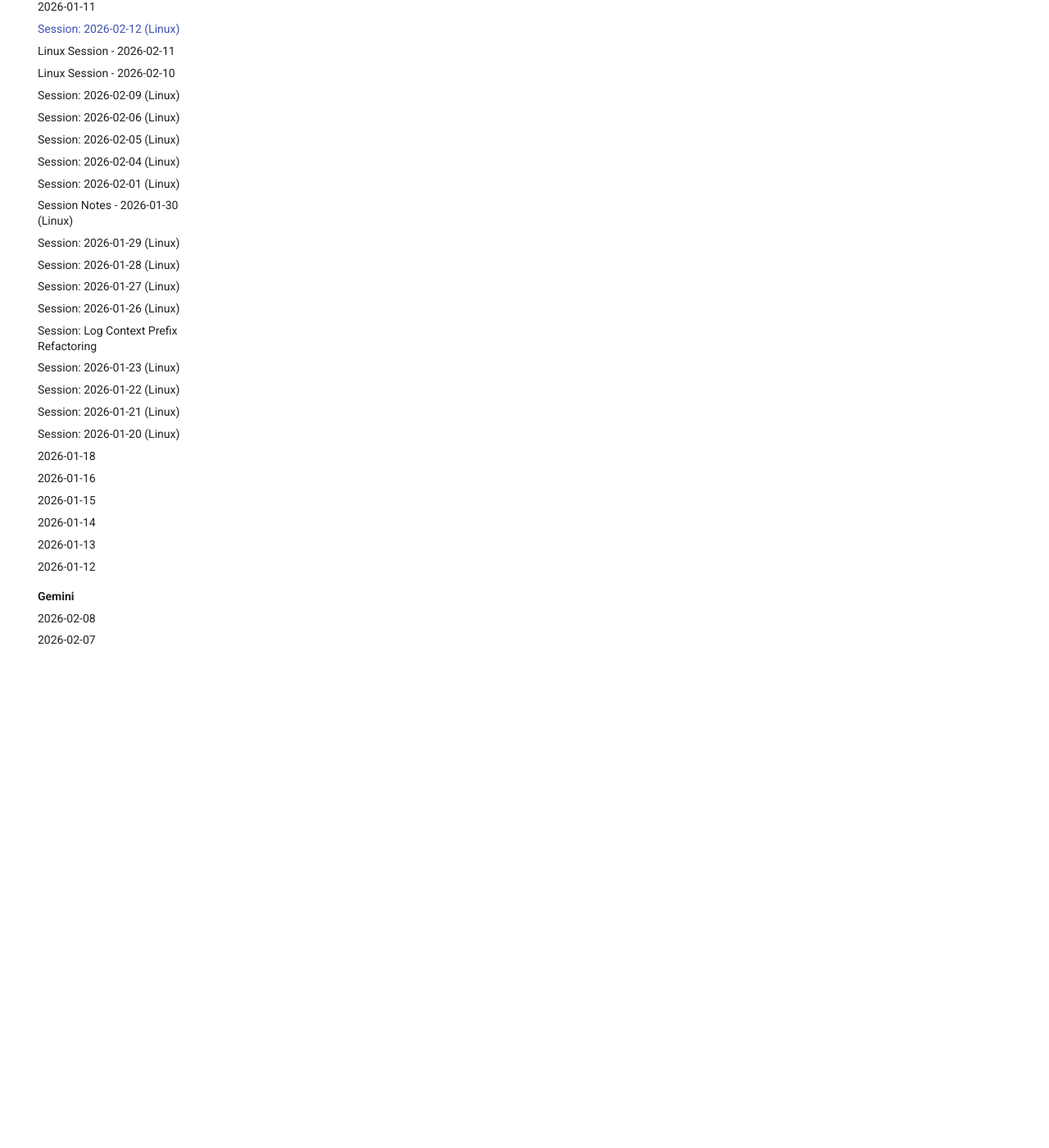
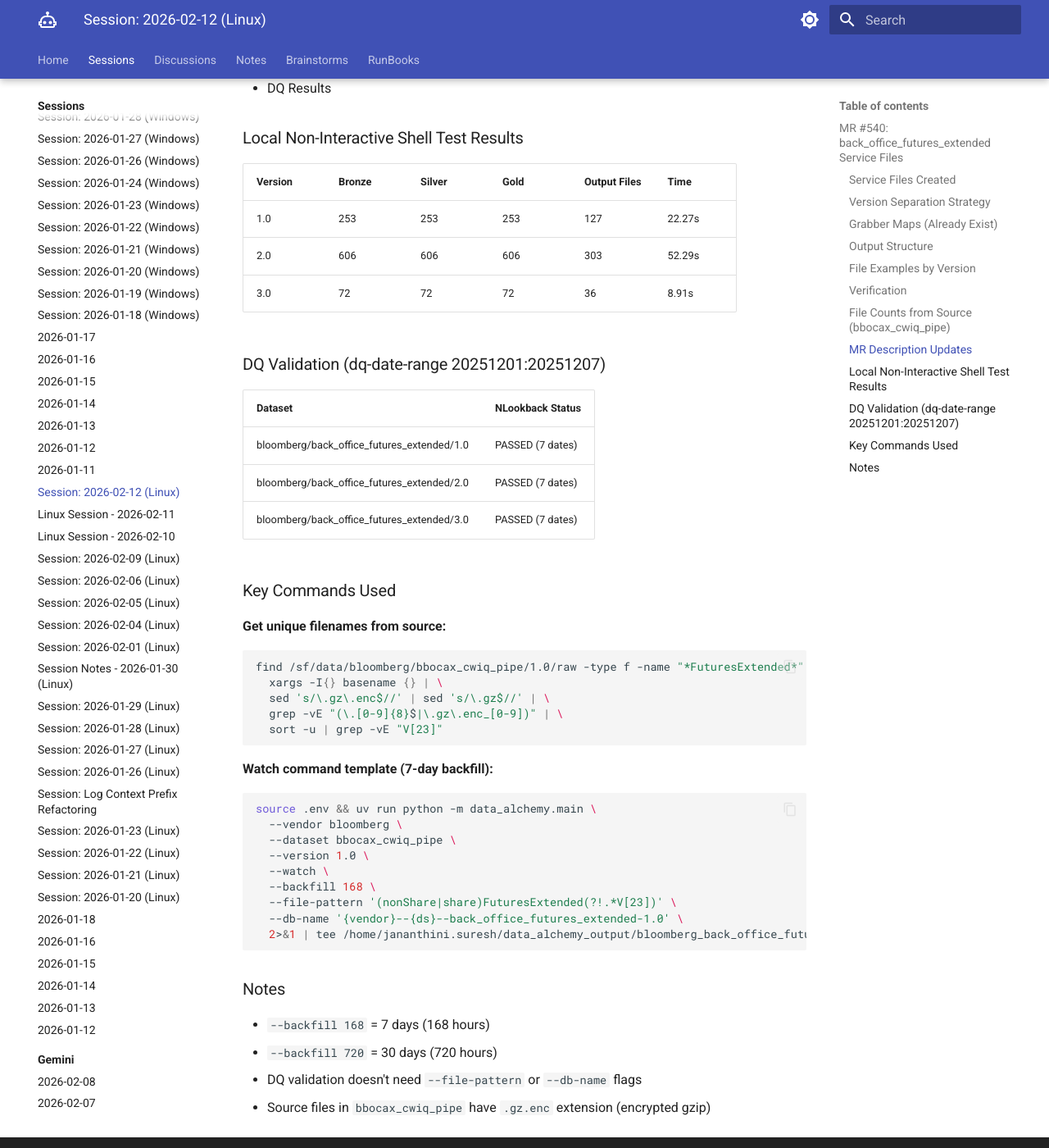
Before and after one commit to ThanuMahee12/AgentContext, an MkDocs documentation site: the page built from docs/sessions/claude/l-2026-02-12.md, in a window 1280 px wide and 1400 px high, scrolled down 2246 px. Shown: the whole window at 82% size. Built offline with MkDocs 1.6.1 and Material for MkDocs 9.7.7, drawn with Linux system fonts in a browser that asks for light colours; some of the changed text lies outside the part shown.

Commit message:
update session: back_office_futures_extended MR #540 filenames

````diff
--- a/docs/sessions/claude/l-2026-02-12.md
+++ b/docs/sessions/claude/l-2026-02-12.md
@@ -61,3 +61,67 @@
 ```
 
 MR: https://git.codewilling.com/data/cwiq-pipe/data-alchemy/-/merge_requests/540
+
+### File Counts from Source (bbocax_cwiq_pipe)
+
+| Version | FILE_PATTERN | File Count |
+|---------|--------------|------------|
+| 1.0 | `(nonShare\|share)FuturesExtended(?!.*V[23])` | 178 files |
+| 2.0 | `(nonShare\|share)FuturesExtended.*V2` | 373 files |
+| 3.0 | `(nonShare\|share)FuturesExtended.*V3` | 64 files |
+
+### MR Description Updates
+
+- Used `<details><summary>` collapsible sections for:
+  - Grabber Maps Used
+  - Available Filenames per version (comma-separated)
+  - Service Files Added
+  - Local Non-Interactive Shell Test Results
+  - DQ Results
+
+### Local Non-Interactive Shell Test Results
+
+| Version | Bronze | Silver | Gold | Output Files | Time |
+|---------|--------|--------|------|--------------|------|
+| 1.0 | 253 | 253 | 253 | 127 | 22.27s |
+| 2.0 | 606 | 606 | 606 | 303 | 52.29s |
+| 3.0 | 72 | 72 | 72 | 36 | 8.91s |
+
+### DQ Validation (dq-date-range 20251201:20251207)
+
+| Dataset | NLookback Status |
+|---------|------------------|
+| bloomberg/back_office_futures_extended/1.0 | PASSED (7 dates) |
+| bloomberg/back_office_futures_extended/2.0 | PASSED (7 dates) |
+| bloomberg/back_office_futures_extended/3.0 | PASSED (7 dates) |
+
+### Key Commands Used
+
+**Get unique filenames from source:**
+```bash
+find /sf/data/bloomberg/bbocax_cwiq_pipe/1.0/raw -type f -name "*FuturesExtended*" | \
+  xargs -I{} basename {} | \
+  sed 's/\.gz\.enc$//' | sed 's/\.gz$//' | \
+  grep -vE "(\.[0-9]{8}$|\.gz\.enc_[0-9])" | \
+  sort -u | grep -vE "V[23]"
+```
+
+**Watch command template (7-day backfill):**
+```bash
+source .env && uv run python -m data_alchemy.main \
+  --vendor bloomberg \
+  --dataset bbocax_cwiq_pipe \
+  --version 1.0 \
+  --watch \
+  --backfill 168 \
+  --file-pattern '(nonShare|share)FuturesExtended(?!.*V[23])' \
+  --db-name '{vendor}--{ds}--back_office_futures_extended-1.0' \
+  2>&1 | tee /home/jananthini.suresh/data_alchemy_output/bloomberg_back_office_futures_extended_1.0.log
+```
+
+### Notes
+
+- `--backfill 168` = 7 days (168 hours)
+- `--backfill 720` = 30 days (720 hours)
+- DQ validation doesn't need `--file-pattern` or `--db-name` flags
+- Source files in `bbocax_cwiq_pipe` have `.gz.enc` extension (encrypted gzip)
````
